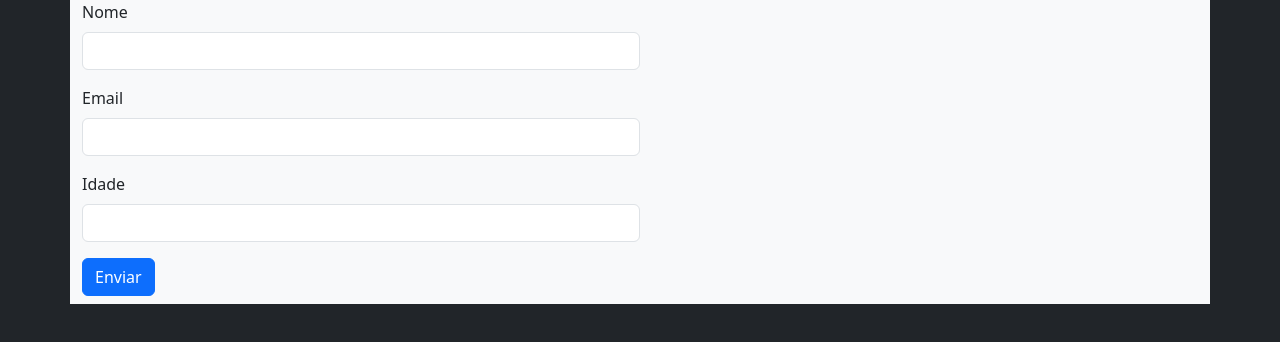
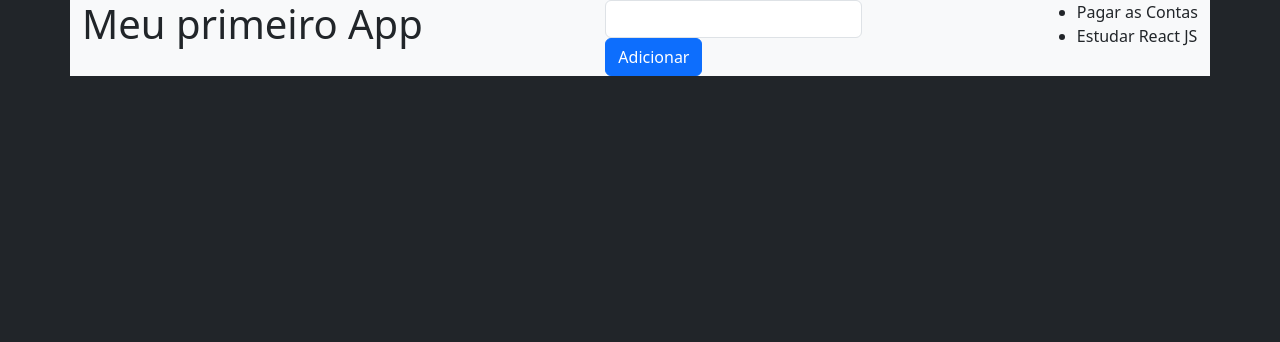
Before and after one commit to AlephGoldstein/primeiro_app, a React (Create React App) app: page / in a window 1280 px wide. Shown: the top 342 px of the page. Built offline with nearby package versions, Linux system fonts and the light colour scheme.

Commit message:
changes 03/07 5

```diff
--- a/src/App.js
+++ b/src/App.js
@@ -52,56 +52,33 @@ return(
 export default MeuForms;
 */
 function App(){
-  const [nome, setNome] = useState(" ");
-  const [email, setEmail] = useState(" ");
-  const [idade, setIdade] = useState(" ");
-
-const handleRegister = (e) =>{
-  e.preventDefault();
-  console.log({nome},{email},{idade})
-  };
-return(
-
-  <div className="container container-light bg-light d-flex justify-content-between">
-
-    <div className="col-md-6">
-
+  const [input, setInput] = useState(" ");
+  const[tarefas, setTarefas] = useState([
+      "Pagar as Contas",
+      "Estudar React JS",
+    ]);
+  function handleRegister(e){
+    e.preventDefault();
+    setTarefas([...tarefas, input]);
+    setInput(" ");
+  }
+  return(
+    <div className="container container-light bg-light d-flex justify-content-between">
+      <h1 className="h1">Meu primeiro App</h1>
       <form onSubmit={handleRegister}>
-
-        <div className="mb-3">
-
-          <label for="exampleInputEmail1" className="form-label">Nome</label>
-
-          <input type="text" className="form-control" id="exampleInputEmail1" aria-describedby="emailHelp" value={nome} onChange={(e) => setNome(e.target.value)} />
-
-        </div>
-
-        <div className="mb-3">
-          <label for="exampleInputEmail1" className="form-label">Email</label>
-          <input type="email" className="form-control" id="exampleInputEmail1" aria-describedby="emailHelp" value={email} onChange={(e) => setEmail(e.target.value)} />
-
-        </div>
-
-        <div className="mb-3">
-          <label for="exampleInputEmail1" className="form-label">Idade</label>
-          <input type="number" className="form-control" id="exampleInputEmail1" aria-describedby="emailHelp" value={idade} onChange={(e) => setIdade(e.target.value)} />
-
-        </div>
-
-        <button type="submit" className="btn btn-primary">Enviar</button>
-
-        <div>
-
-          <h1>{nome}</h1>
-
-          <h1>{email}</h1>
-
-          <h1>{idade}</h1>
-        </div>
-
+        <input
+         type="text" value={input}
+          onChange={(e) => setInput(e.target.value)}
+          className="form-control"
+        />
+        <button type="submit" className="btn btn-primary">Adicionar</button>
       </form>
-      </div>
-      </div>
-)
+      <ul>
+  {tarefas.map((tarefa,index) => (
+    <li key={index}>{tarefa}</li>
+  ))}
+</ul>
+    </div>
+  );
 }
 export default App
```
